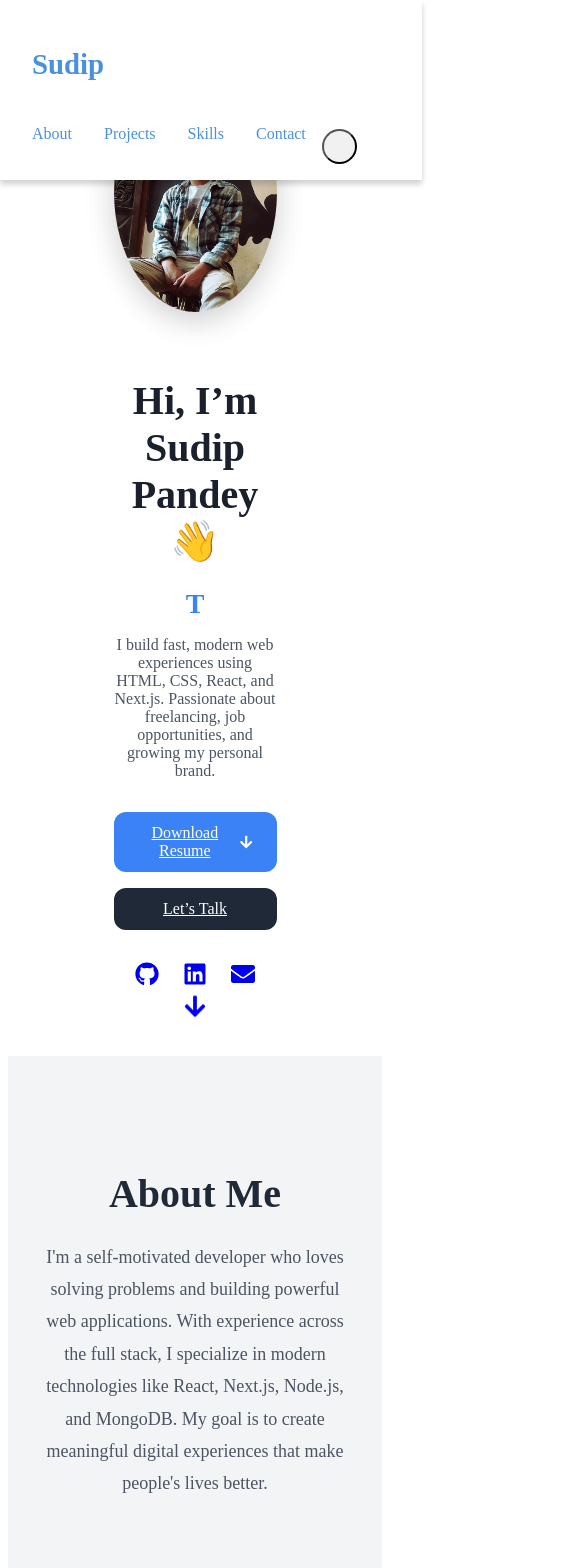
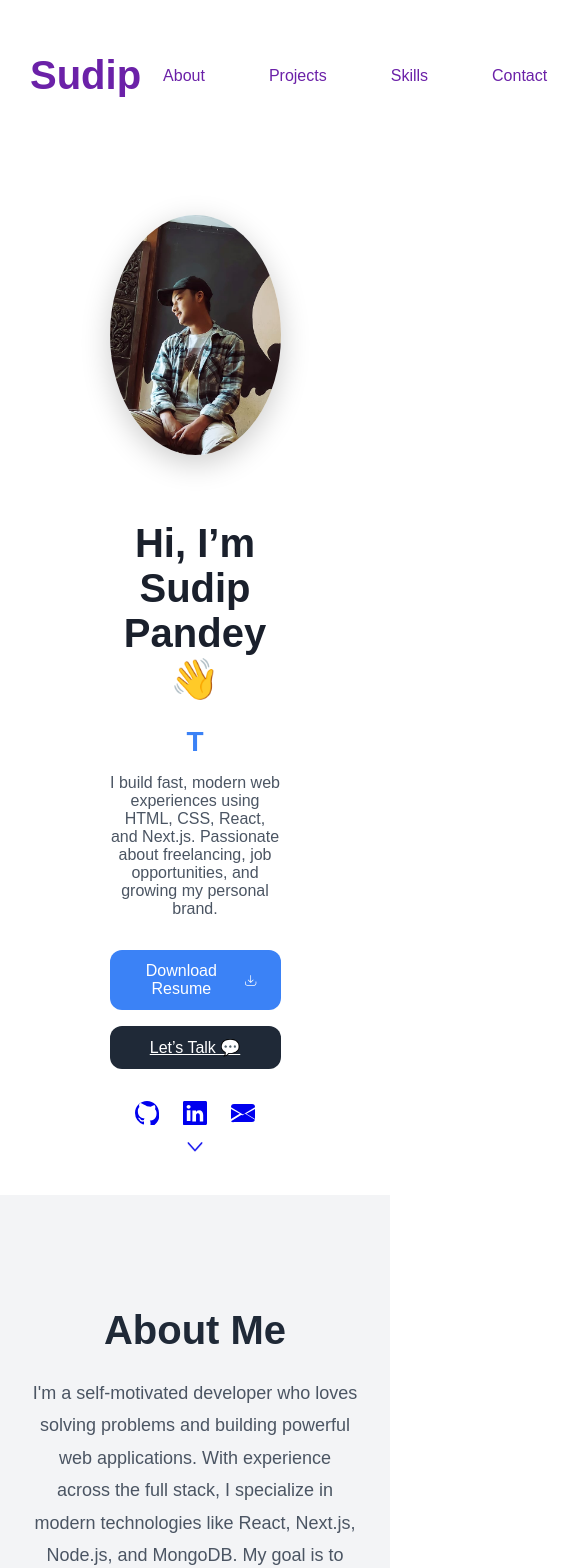
Before and after one commit to Sudippandey619/sudipp, a Next.js app: page / in a window 390 px wide. Shown: the top 1568 px of the page, 585 px wide, since content can reach past the window. Built offline with nearby package versions, Linux system fonts and the light colour scheme.

Commit message:
REfresh3

```diff
--- a/components/Layout.tsx
+++ /dev/null
@@ -1,12 +0,0 @@
-// components/Layout.tsx
-import React, { ReactNode } from 'react';
-
-export default function Layout({ children }: { children: ReactNode }) {
-  return (
-    <main className="bg-white dark:bg-black text-black dark:text-white min-h-screen transition-colors">
-      <nav className="p-4 border-b">Your Navbar here</nav>
-      {children}
-      <footer className="p-4 border-t text-center">© 2025 Sudip Pandey</footer>
-    </main>
-  );
-}
--- a/components/Navbar.tsx
+++ b/components/Navbar.tsx
@@ -1,39 +1,47 @@
-// Navbar.tsx
-import { useTheme } from 'next-themes';
+// components/Navbar.tsx
 import { useEffect, useState } from 'react';
-import type { IconType } from 'react-icons';
-import { FaSun as RawFaSun, FaMoon as RawFaMoon } from 'react-icons/fa';
 import Link from 'next/link';
-import styles from '../styles/navbar.module.css'; // Import CSS Module
-
-const FaSun: IconType = RawFaSun;
-const FaMoon: IconType = RawFaMoon;
+import styles from '../styles/navbar.module.css';
 
 const Navbar = () => {
-  const { theme, setTheme } = useTheme();
-  const [mounted, setMounted] = useState(false);
+  const [isDarkMode, setIsDarkMode] = useState(false);
 
-  useEffect(() => setMounted(true), []);
+  // Load from localStorage
+  useEffect(() => {
+    const storedTheme = localStorage.getItem('theme');
+    if (storedTheme === 'dark') {
+      document.documentElement.classList.add('dark');
+      setIsDarkMode(true);
+    }
+  }, []);
 
-  if (!mounted) return null;
+ const toggleTheme = () => {
+  const isDark = document.documentElement.classList.contains('dark');
+  document.documentElement.classList.toggle('dark', !isDark);
+};
 
   return (
-    <nav className={`${styles.navbar} ${theme === 'dark' ? 'dark' : ''}`}>
-      <Link href="/">
-        <h1>Sudip</h1>
-      </Link>
+    <nav className={`${styles.navbar}`}>
+      <div className={styles.logo}>
+        <Link href="/" legacyBehavior>
+          <a style={{ textDecoration: 'none' }}>
+            <h1>Sudip</h1>
+          </a>
+        </Link>
+      </div>
 
-      <div className="flex items-center gap-6">
-        <Link href="#about" className="text-purple-700 dark:text-purple-300 hover:underline">About</Link>
-        <Link href="#projects" className="text-purple-700 dark:text-purple-300 hover:underline">Projects</Link>
-        <Link href="#skills" className="text-purple-700 dark:text-purple-300 hover:underline">Skills</Link>
-        <Link href="#contact" className="text-purple-700 dark:text-purple-300 hover:underline">Contact</Link>
+      <div className={styles.links}>
+        <Link href="#about" className={styles.navLink}>About</Link>
+        <Link href="#projects" className={styles.navLink}>Projects</Link>
+        <Link href="#skills" className={styles.navLink}>Skills</Link>
+        <Link href="#contact" className={styles.navLink}>Contact</Link>
 
         <button
-          onClick={() => setTheme(theme === 'dark' ? 'light' : 'dark')}
-          className={styles['theme-toggle']}
+          onClick={toggleTheme}
+          className={styles.themeToggle}
+          aria-label="Toggle Theme"
         >
-          {/* {theme === 'dark' ? <FaSun size={15} /> : <FaMoon size={15} />} */}
+          {isDarkMode ? '☀️' : '🌙'}
         </button>
       </div>
     </nav>
--- a/pages/_app.tsx
+++ b/pages/_app.tsx
@@ -2,15 +2,18 @@
 // import { ThemeProvider } from 'next-themes';
 import '../styles/globals.css';
 import { AppProps } from 'next/app';
-import Navbar from '../components/Navbar';
+// import Navbar from '../components/Navbar';
+import FlyingRocket from '../sections/Flyingrocket';
 
 function App({ Component, pageProps }: AppProps) {
   return (
 
       <div>
-        <Navbar />
+        {/* <Navbar /> */}
         <main className="pt-16"> {/* Padding top to avoid content under fixed navbar */}
           <Component {...pageProps} />
+          <FlyingRocket />
+
         </main>
       </div>
 
--- /dev/null
+++ b/sections/Flyingrocket.tsx
@@ -0,0 +1,11 @@
+// components/FlyingRocket.tsx
+import styles from '../styles/rocket.module.css'
+const FlyingRocket = () => {
+    return (
+      <div className="rocket-flight">
+        🚀
+      </div>
+    );
+  };
+
+  export default FlyingRocket;
--- a/sections/Hero.tsx
+++ b/sections/Hero.tsx
@@ -1,5 +1,4 @@
 import Image from 'next/image';
-import { FaGithub, FaLinkedin, FaEnvelope, FaArrowDown } from 'react-icons/fa';
 import { useEffect, useState } from 'react';
 import styles from '../styles/hero.module.css';
 
@@ -45,18 +44,42 @@ const Hero = () => {
         </p>
 
         <div className={styles.buttons}>
-          <a href="/SudipPandey_Resume.pdf" download className={styles.resumeBtn}>
-            Download Resume <FaArrowDown />
+        <a href="/SudipPandey_Resume.pdf" style={{ textDecoration: 'none' }} className={styles.resumeBtn}>            Download Resume
+            <svg
+              xmlns="http://www.w3.org/2000/svg"
+              fill="currentColor"
+              viewBox="0 0 16 16"
+              width="16"
+              height="16"
+              style={{ marginLeft: '8px' }}
+            >
+              <path d="M.5 9.9a.5.5 0 0 1 .5.5V13a2 2 0 0 0 2 2h10a2 2 0 0 0 2-2V10.4a.5.5 0 0 1 1 0V13a3 3 0 0 1-3 3H3a3 3 0 0 1-3-3V10.4a.5.5 0 0 1 .5-.5z"/>
+              <path d="M7.646 11.854a.5.5 0 0 0 .708 0l3.5-3.5a.5.5 0 0 0-.708-.708L8.5 10.293V1.5a.5.5 0 0 0-1 0v8.793L4.854 7.646a.5.5 0 1 0-.708.708l3.5 3.5z"/>
+            </svg>
           </a>
           <a href="#contact" className={styles.talkBtn}>
-            Let’s Talk
+            Let’s Talk  💬
           </a>
         </div>
 
         <div className={styles.socials}>
-          <a href="https://github.com/Sudippandey619" target="_blank" rel="noopener noreferrer"><FaGithub /></a>
-          <a href="https://www.linkedin.com/feed/" target="_blank" rel="noopener noreferrer"><FaLinkedin /></a>
-          <a href="mailto:sudippandey619@gmail.com"><FaEnvelope /></a>
+          <a href="https://github.com/Sudippandey619" target="_blank" rel="noopener noreferrer">
+            <svg width="24" height="24" fill="currentColor" viewBox="0 0 16 16">
+              <path d="M8 0C3.58 0 0 3.58 0 8a8 8 0 0 0 5.47 7.59c.4.07.55-.17.55-.38 0-.19-.01-.82-.01-1.49C3.7 14.09 3.22 12.81 3.22 12.81c-.36-.91-.88-1.15-.88-1.15-.72-.49.05-.48.05-.48.8.06 1.22.83 1.22.83.71 1.21 1.87.86 2.33.66.07-.52.28-.86.51-1.06-2.22-.25-4.56-1.11-4.56-4.95 0-1.09.39-1.99 1.03-2.69-.1-.25-.45-1.27.1-2.65 0 0 .84-.27 2.75 1.03A9.56 9.56 0 0 1 8 3.47a9.59 9.59 0 0 1 2.5.34c1.9-1.3 2.74-1.03 2.74-1.03.56 1.38.21 2.4.1 2.65.64.7 1.03 1.6 1.03 2.69 0 3.85-2.34 4.7-4.57 4.95.29.25.54.73.54 1.48 0 1.07-.01 1.93-.01 2.19 0 .21.15.46.55.38A8.01 8.01 0 0 0 16 8c0-4.42-3.58-8-8-8z"/>
+            </svg>
+          </a>
+
+          <a href="https://www.linkedin.com/feed/" target="_blank" rel="noopener noreferrer">
+            <svg width="24" height="24" fill="currentColor" viewBox="0 0 16 16">
+              <path d="M0 1.146C0 .513.324 0 .725 0h14.55c.4 0 .725.513.725 1.146v13.708c0 .633-.324 1.146-.725 1.146H.725A.723.723 0 0 1 0 14.854V1.146zm4.943 12.248V6.169H2.542v7.225h2.401zM3.743 5.138c.837 0 1.356-.555 1.356-1.248-.015-.708-.52-1.248-1.342-1.248-.822 0-1.356.54-1.356 1.248 0 .693.519 1.248 1.327 1.248h.015zM13.458 13.394V9.359c0-2.154-1.148-3.156-2.679-3.156-1.233 0-1.788.688-2.099 1.172v-1.003H6.28c.03.664 0 7.225 0 7.225h2.4v-4.036c0-.216.016-.431.079-.586.173-.431.568-.878 1.231-.878.868 0 1.215.662 1.215 1.633v3.867h2.253z"/>
+            </svg>
+          </a>
+
+          <a href="mailto:sudippandey619@gmail.com">
+            <svg width="24" height="24" fill="currentColor" viewBox="0 0 16 16">
+              <path d="M0 4a2 2 0 0 1 2-2h12a2 2 0 0 1 2 2v.217l-8 4.8-8-4.8V4zm0 1.383v6.634l5.803-3.482L0 5.383zm6.761 3.985l-6.761 4.062A2 2 0 0 0 2 14h12a2 2 0 0 0 1.999-1.57l-6.76-4.062L8 9.417l-1.239-.049zM16 5.383l-5.803 3.152L16 12.017V5.383z"/>
+            </svg>
+          </a>
         </div>
       </div>
 
@@ -69,14 +92,18 @@ const Hero = () => {
             layout="fill"
             objectFit="cover"
             objectPosition="top"
-  priority/>
+            priority
+          />
         </div>
       </div>
 
-
       {/* Scroll Arrow */}
       <div className={styles.scrollArrow}>
-        <a href="#skills"><FaArrowDown size={24} /></a>
+        <a href="#skills">
+          <svg width="24" height="24" fill="currentColor" viewBox="0 0 16 16">
+            <path fillRule="evenodd" d="M8 12a.5.5 0 0 1-.374-.155l-4.5-5a.5.5 0 0 1 .748-.66L8 10.792l4.126-4.607a.5.5 0 1 1 .748.66l-4.5 5A.5.5 0 0 1 8 12z"/>
+          </svg>
+        </a>
       </div>
     </section>
   );
--- a/styles/Navbar.module.css
+++ b/styles/Navbar.module.css
@@ -1,109 +1,115 @@
-/* styles/navbar.module.css */
+/* navbar.module.css */
 
 .navbar {
-  position: fixed;
+  display: flex;
+  justify-content: space-between;
+  align-items: center;
+  padding: 20px 30px;
+  transition: all 0.3s ease-in-out;
+}
+
+.dark {
+  color: rgb(15, 15, 15);
+}
+
+.logo h1 {
+  font-size: 2.5rem;
+  font-weight: bold;
+  cursor: pointer;
+  color: #6b21a8;
+  transition: color 0.3s ease-in-out;
+  text-decoration: none;
+}
+
+.logo h1:hover {
+  color: #9333ea;
+}
+
+.logo a {
+  text-decoration: none;
+}
+
+.links {
+  display: flex;
+  align-items: center;
+  gap: 20px;
+}
+
+.navLink {
+  font-size: 1rem;
+  color: #6b21a8;
+  text-decoration: none;
+  padding: 10px 20px;
+  border: 2px solid transparent; /* Ensures a border is present */
+  border-radius: 9999px; /* Fully rounded look */
+  position: relative;
+  overflow: hidden;
+  transition: all 0.4s ease-in-out;
+  background: transparent;
+  -webkit-background-clip: text;
+  background-clip: text;
+  text-shadow: none;
+}
+
+/* Creating a rotating gradient border using the ::before pseudo-element */
+.navLink::before {
+  content: "";
+  position: absolute;
   top: 0;
   left: 0;
   width: 100%;
-  padding: 1rem 2rem;
-  display: flex;
-  justify-content: space-between;
-  align-items: center;
-  background-color: #ffffff;
-  box-shadow: 0 4px 6px rgba(0, 0, 0, 0.1);
-  z-index: 50;
-  transition: all 0.3s ease;
+  height: 100%;
+  border-radius: 9999px; /* Fully rounded look */
+  background: linear-gradient(45deg, #6b21a8, #9333ea, #bf00ff, #e347ff);
+  z-index: -1;
+  opacity: 0;
+  transition: all 0.4s ease-in-out;
 }
 
-.navbar.dark {
-  background-color: #2d2d2d;
-  box-shadow: 0 4px 6px rgba(0, 0, 0, 0.3);
+/* Hover with rotating gradient border & glow */
+.navLink:hover {
+  color: transparent;
+  background: linear-gradient(45deg, #0000);
+  -webkit-background-clip: text;
+  background-clip: text;
+  text-shadow: 0 0 10px #9333ea, 0 0 20px #9333ea, 0 0 30px #9333ea;
 }
 
-.navbar h1 {
-  font-size: 1.8rem;
-  font-weight: bold;
-  color: #4a90e2;
-  transition: color 0.3s ease;
+/* On hover, show the gradient border */
+.navLink:hover::before {
+  opacity: 1;
+  animation: rotate-gradient 6s linear infinite;
 }
 
-.navbar.dark h1 {
-  color: #ffffff;
+/* Gradient border animation */
+@keyframes rotate-gradient {
+  0% {
+    background: linear-gradient(45deg, #6b21a8, #9333ea, #efa1e8, #fabcf7);
+  }
+  25% {
+    background: linear-gradient(135deg, #2121a8, #1120a9, #5440c5, #335eea);
+  }
+  50% {
+    background: linear-gradient(225deg, #ff00a2, #ea33a7, #e747cf, #f777ef);
+  }
+  75% {
+    background: linear-gradient(315deg, #a27afe, #6b21a8, #c187f7, #b3dfed);
+  }
+  100% {
+    background: linear-gradient(45deg, #6b21a8, #9333ea, #978aa3, #d1b2d5);
+  }
 }
 
-.navbar a {
-  color: #4a90e2;
-  text-decoration: none;
-  font-size: 1rem;
-  font-weight: 500;
-  margin-left: 1rem;
-  position: relative;
-  padding: 0.5rem 1rem;
-  border-radius: 8px;
-  transition: all 0.3s ease;
+.themeToggle {
+  font-size: 1.5rem;
+  background: none;
+  border: none;
+  color: #6b21a8;
+  cursor: pointer;
+  transition: color 0.3s ease-in-out, box-shadow 0.3s ease-in-out;
 }
 
-.navbar a:hover {
-  background-color: #333333; /* Dark background on hover */
-  color: #ffffff;
-  box-shadow: 0 2px 10px rgba(0, 0, 0, 0.15);
-  background-image: linear-gradient(45deg, #ff6e7f, #d77e9e); /* Gradient on hover */
-  border-radius: 12px; /* Rounded corners */
-  transition: all 0.4s ease; /* Smooth transition */
+.themeToggle:hover {
+  color: #9333ea;
+  box-shadow: 0 0 15px #9333ea;
 }
-
-.navbar.dark a {
-  color: #d1d1d1;
-}
-
-.navbar.dark a:hover {
-  background-color: #444444;
-  color: #ffffff;
-  background-image: linear-gradient(45deg, #ff6e7f, #d77e9e);
-}
-
-.navbar .theme-toggle {
-  display: flex;
-  justify-content: center;
-  align-items: center;
-  background-color: #f1f1f1;
-  border-radius: 50%;
-  width: 35px;
-  height: 35px;
-  transition: background-color 0.3s ease;
-}
-
-.navbar.dark .theme-toggle {
-  background-color: #444444;
-}
-
-.navbar .theme-toggle:hover {
-  cursor: pointer;
-  background-color: #f8c93b;
-}
-
-.navbar.dark .theme-toggle:hover {
-  background-color: #f8c93b;
-}
-
-/* Mobile Navbar */
-@media (max-width: 768px) {
-  .navbar {
-    flex-direction: column;
-    align-items: flex-start;
-    padding: 1rem;
-  }
-
-  .navbar h1 {
-    margin-bottom: 1rem;
-  }
-
-  .navbar a {
-    margin-left: 0;
-    margin-bottom: 0.5rem;
-  }
-
-  .navbar .theme-toggle {
-    margin-top: 1rem;
-  }
-}
--- a/styles/globals.css
+++ b/styles/globals.css
@@ -7,22 +7,15 @@
 
 /* Dark Mode Support */
 @layer base {
-  /* By default, this is the light mode */
   body {
     background-color: #ffffff;
     color: #333333;
     transition: all 0.3s ease;
   }
 
-  /* Dark mode customization */
-  body[data-theme='dark'] {
+  html.dark body {
     background-color: #121212;
     color: #ffffff;
-  }
-
-  /* Add smooth transition for dark mode switching */
-  .transition-all {
-    transition: all 0.3s ease;
   }
 }
 
@@ -42,7 +35,7 @@
   transition: all 0.3s ease;
 }
 
-.navbar.dark {
+html.dark .navbar {
   background-color: #2d2d2d;
   box-shadow: 0 4px 6px rgba(0, 0, 0, 0.3);
 }
@@ -61,19 +54,17 @@
 }
 
 .navbar a:hover {
-  background-color: #333333; /* Dark background on hover */
+  background-image: linear-gradient(45deg, #ff6e7f, #d77e9e);
   color: #ffffff;
   box-shadow: 0 2px 10px rgba(0, 0, 0, 0.15);
-  background-image: linear-gradient(45deg, #ff6e7f, #d77e9e); /* Gradient on hover */
-  border-radius: 12px; /* Rounded corners */
-  transition: all 0.4s ease; /* Smooth transition */
+  border-radius: 12px;
 }
 
-.navbar.dark a {
+html.dark .navbar a {
   color: #d1d1d1;
 }
 
-.navbar.dark a:hover {
+html.dark .navbar a:hover {
   background-color: #444444;
   color: #ffffff;
   background-image: linear-gradient(45deg, #ff6e7f, #d77e9e);
@@ -100,3 +91,12 @@
     margin-top: 1rem;
   }
 }
+
+/* Reset spacing */
+html,
+body {
+  padding: 0;
+  margin: 0;
+  font-family: sans-serif;
+  transition: background-color 0.3s ease, color 0.3s ease;
+}
--- /dev/null
+++ b/styles/rocket.module.css
@@ -0,0 +1,19 @@
+.rocket-flight {
+    position: fixed;
+    bottom: 0;
+    left: 0;
+    font-size: 2rem;
+    z-index: 9999;
+    animation: rocketUp 4s ease-in-out forwards;
+  }
+
+  @keyframes rocketUp {
+    0% {
+      transform: translate(0, 0) rotate(45deg);
+      opacity: 1;
+    }
+    100% {
+      transform: translate(100vw, -100vh) rotate(45deg);
+      opacity: 0;
+    }
+  }
```
Lines whose indentation alone changed are shown as unchanged.
